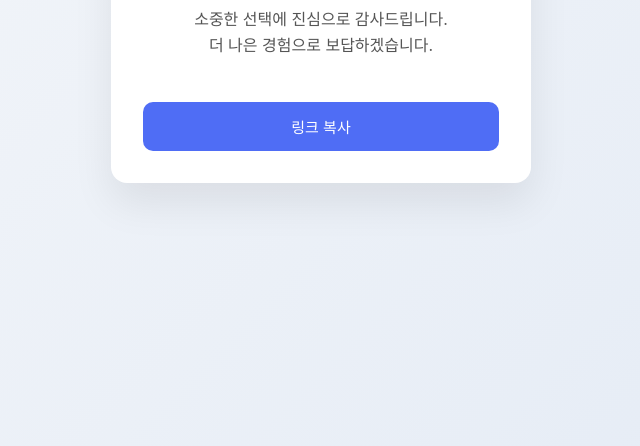
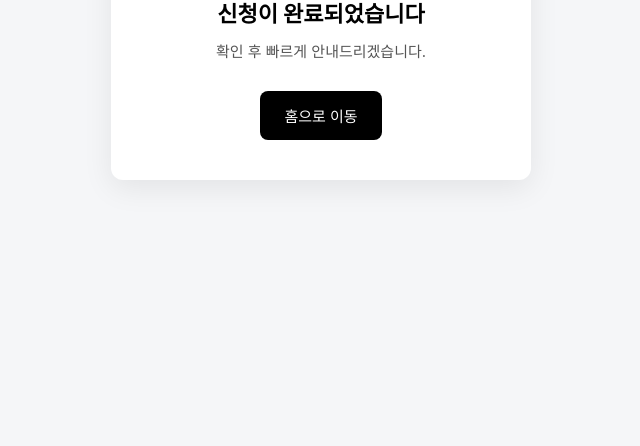
Before and after one commit to shinmin86/g-day_251228, a plain HTML site: page thankYou.html in a window 1280 px wide. Shown: the part 354-800 px from the top of the page, without its empty margins (319-959 px from the left). Drawn offline with Linux system fonts and the light colour scheme.

Commit message:
Add files via upload

```diff
--- a/css/style.css
+++ b/css/style.css
@@ -1,9 +1,33 @@
-*{box-sizing:border-box;margin:0;padding:0;font-family:-apple-system,BlinkMacSystemFont,"Segoe UI",sans-serif;}
-body{background:linear-gradient(135deg,#f5f7fa,#e4ebf5);min-height:100vh;display:flex;flex-direction:column;justify-content:center;align-items:center}
-.card{background:#fff;width:90%;max-width:420px;border-radius:16px;box-shadow:0 20px 40px rgba(0,0,0,.08);padding:32px;text-align:center}
-.content h1{font-size:26px;margin-bottom:16px}
-.message{color:#555;line-height:1.6;margin-bottom:24px}
-.meta{font-size:13px;color:#888;margin-bottom:24px;display:flex;justify-content:space-between}
-.btn{width:100%;padding:14px;border:none;border-radius:10px;background:#4f6df5;color:#fff;font-size:15px;cursor:pointer}
-.btn:hover{background:#3f5ae0}
-footer{margin-top:20px;font-size:12px;color:#aaa}
+* { box-sizing: border-box; }
+body {
+  margin: 0;
+  font-family: -apple-system, BlinkMacSystemFont, "Segoe UI",
+    "Apple SD Gothic Neo", "Noto Sans KR", sans-serif;
+  background: #f5f6f8;
+  height: 100vh;
+  display: flex;
+  justify-content: center;
+  align-items: center;
+}
+.container {
+  background: #ffffff;
+  padding: 40px 30px;
+  border-radius: 12px;
+  text-align: center;
+  width: 90%;
+  max-width: 420px;
+  box-shadow: 0 8px 30px rgba(0, 0, 0, 0.08);
+}
+.icon { width: 80px; margin-bottom: 20px; }
+h1 { margin: 0 0 12px; font-size: 22px; }
+p { margin: 0 0 30px; color: #555; font-size: 15px; }
+button {
+  background: #000;
+  color: #fff;
+  border: none;
+  padding: 14px 24px;
+  border-radius: 8px;
+  font-size: 15px;
+  cursor: pointer;
+}
+button:hover { opacity: 0.9; }
--- a/js/script.js
+++ b/js/script.js
@@ -1,6 +1,3 @@
-const params=new URLSearchParams(window.location.search);
-const idx=params.get("idx");
-const cardType=params.get("card_type");
-document.getElementById("cardType").textContent=cardType?`Card Type: ${cardType}`:"";
-document.getElementById("cardIndex").textContent=idx?`Index: ${idx}`:"";
-function copyLink(){navigator.clipboard.writeText(window.location.href).then(()=>alert("링크가 복사되었습니다."));}
+document.getElementById("homeBtn").addEventListener("click", function () {
+  window.location.href = "https://g-day.co.kr";
+});
--- a/thankYou.html
+++ b/thankYou.html
@@ -1,30 +1,18 @@
 <!DOCTYPE html>
 <html lang="ko">
 <head>
-  <meta charset="UTF-8">
+  <meta charset="UTF-8" />
   <title>Thank You</title>
-  <meta name="viewport" content="width=device-width, initial-scale=1.0">
-  <link rel="stylesheet" href="./css/common.css">
+  <meta name="viewport" content="width=device-width, initial-scale=1.0" />
+  <link rel="stylesheet" href="./css/style.css" />
 </head>
-
-<body class="page-center" data-page="thankyou">
-
-  <div class="card">
-    <h1>감사합니다</h1>
-
-    <p class="message">
-      소중한 선택에 진심으로 감사드립니다.<br>
-      더 나은 경험으로 보답하겠습니다.
-    </p>
-
-    <div class="meta">
-      <span id="cardType"></span>
-      <span id="cardIndex"></span>
-    </div>
-
-    <button class="btn" onclick="copyLink()">링크 복사</button>
+<body>
+  <div class="container">
+    <img src="./img/check.png" alt="완료" class="icon" />
+    <h1>신청이 완료되었습니다</h1>
+    <p>확인 후 빠르게 안내드리겠습니다.</p>
+    <button id="homeBtn">홈으로 이동</button>
   </div>
-
-  <script src="./js/common.js"></script>
+  <script src="./js/script.js"></script>
 </body>
 </html>
```
Also changed, not shown: img/check.png (added).
